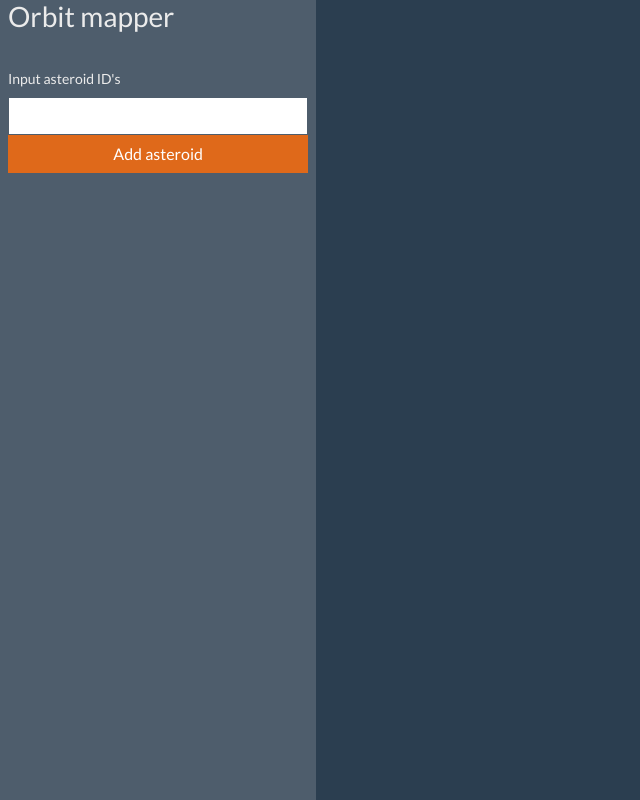
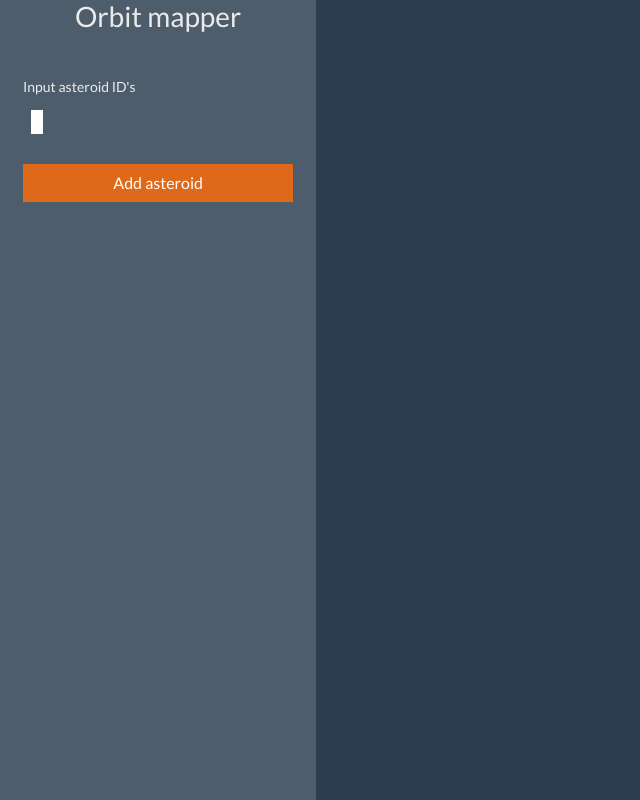
Before and after one commit to MichaelVerdegaal/InfluenceOrbitMapper, a Flask app: page / in a window 1280 px wide. Shown: the whole page, without its empty margins (0-640 px from the left). Run offline with Flask 2, Linux system fonts and the light colour scheme; style sheets or scripts are compiled from the project's sources; parts of the project's set-up code (start-up, migrations or seed data) failed here and were passed over; some libraries are stand-ins or nearby versions.

Commit message:
Switch to pillbox as asteroid selector

```diff
--- a/viewer/frontend/static/js/asteroid.js
+++ b/viewer/frontend/static/js/asteroid.js
@@ -3,16 +3,21 @@
      * Retrieves an asteroid
      * @param {String} urlBase - endpoint to send request to
      */
-    let asteroidID = document.querySelector('#asteroidIdInput').value;
-    let requestUrl = urlBase.slice(0, -1) + asteroidID;
+    let asteroidIDInputData = $('#asteroidIdInput').select2('data');
+    let asteroidIDList = [];
+    for (let selection of asteroidIDInputData) {
+        let asteroidID = selection.text;
+        asteroidIDList.push(parseInt(asteroidID))
+    }
+    console.log(asteroidIDInputData);
 
-    fetch(requestUrl)
+    postRequest(urlBase, {asteroid_id_list: asteroidIDList})
         .then(isOk)
         .then(data => {
             document.querySelector('#filler').textContent = JSON.stringify(data);
         })
         .catch(error => {
             console.log(error);
-            alert("Rock not found");
+            alert("Rocks not found");
         });
 }
--- a/viewer/frontend/static/sass/components/sidebar.sass
+++ b/viewer/frontend/static/sass/components/sidebar.sass
@@ -2,4 +2,19 @@
   padding-left: 0
 
   #sidebarTitle
-    align-content: center
+    text-align: center
+
+
+.sidebarInput
+  width: 100%
+
+
+.sidebarBtn
+  width: 100%
+  margin-top: 0.5rem
+  margin-bottom: 0.5rem
+
+
+.sidebarInputGroup
+  margin-top: 0.5rem
+  margin-bottom: 1rem
--- a/viewer/frontend/templates/base.html
+++ b/viewer/frontend/templates/base.html
@@ -9,11 +9,24 @@
     <meta name="theme-color" content="#fa9a00"/>
     {#  TODO: get a favicon  #}
     {#    <link rel="icon" href="{{ url_for('static', filename='images/brand-logo-favicon.png') }}">#}
+
+    <!-- Bootstrap 5 + Bootswatch theme-->
     <link rel="stylesheet" href="https://cdn.jsdelivr.net/npm/bootswatch@4.5.2/dist/superhero/bootstrap.min.css"
           integrity="sha384-HnTY+mLT0stQlOwD3wcAzSVAZbrBp141qwfR4WfTqVQKSgmcgzk+oP0ieIyrxiFO" crossorigin="anonymous">
     <script src="https://cdn.jsdelivr.net/npm/bootstrap@5.0.2/dist/js/bootstrap.bundle.min.js"
             integrity="sha384-MrcW6ZMFYlzcLA8Nl+NtUVF0sA7MsXsP1UyJoMp4YLEuNSfAP+JcXn/tWtIaxVXM"
             crossorigin="anonymous"></script>
+    <!-- JQuery -->
+    <script src="https://code.jquery.com/jquery-3.6.0.slim.min.js"
+            integrity="sha256-u7e5khyithlIdTpu22PHhENmPcRdFiHRjhAuHcs05RI=" crossorigin="anonymous"></script>
+
+    <!-- Select2 BS5. Ref: https://github.com/apalfrey/select2-bootstrap-5-theme -->
+    <link rel="stylesheet" href="https://cdn.jsdelivr.net/npm/select2@4.0.13/dist/css/select2.min.css"/>
+    <script src="https://cdn.jsdelivr.net/npm/select2@4.0.13/dist/js/select2.full.min.js"></script>
+    <link rel="stylesheet"
+          href="https://cdn.jsdelivr.net/npm/select2-bootstrap-5-theme@1.1.1/dist/select2-bootstrap-5-theme.min.css"/>
+
+
     <link href="{{ url_for('static', filename='css/main.css') }}" rel="stylesheet">
     <script src="{{ url_for('static', filename='js/utilities.js') }}"></script>
 </head>
--- a/viewer/frontend/templates/main_viewer.html
+++ b/viewer/frontend/templates/main_viewer.html
@@ -8,16 +8,18 @@
         <div class="row flex-nowrap">
             <div class="col-auto col-md-3 col-xl-3 px-sm-2 px-0 bg-dark">
                 <div class="d-flex flex-column min-vh-100">
+                    <!-- Starting from here, enter sidebar content -->
                     <h3 id="sidebarTitle">Orbit mapper</h3>
                     <br>
 
-                    <form>
+                    <div class="container-fluid sidebarInputGroup">
                         <label for="asteroidIdInput" class="form-label">Input asteroid ID's</label>
-                        <input type="text" id="asteroidIdInput" class="form-control">
-                        <button class="btn btn-primary" type="button" id="addAsteroidBtn" style="width: 100%">
+                        <select class="js-example-basic-multiple sidebarInput" id="asteroidIdInput"
+                                multiple="multiple"></select>
+                        <button class="btn btn-primary sidebarBtn" type="button" id="addAsteroidBtn">
                             Add asteroid
                         </button>
-                    </form>
+                    </div>
 
 
                 </div>
@@ -25,6 +27,7 @@
 
 
             <div class="col py-3" id="content-container">
+                <!-- Starting from here, enter content -->
                 <p id="filler"></p>
             </div>
         </div>
@@ -32,9 +35,17 @@
 
     <script>
         document.querySelector('#addAsteroidBtn').addEventListener("click", (e) => {
-            let urlBase = "{{ url_for('get_asteroid', asteroid_id=1) }}";
+            let urlBase = "{{ url_for('get_asteroids') }}";
             asteroidGet(urlBase);
         });
+
+        $("#asteroidIdInput").select2({
+            theme: "bootstrap-5",
+            containerCssClass: "select2--small", // For Select2 v4.0
+            width: 'resolve',
+            tags: true,
+            tokenSeparators: [',', ' ']
+        })
     </script>
 
 {% endblock %}
--- a/viewer/main.py
+++ b/viewer/main.py
@@ -1,13 +1,13 @@
 import json
 
-from flask import render_template, abort
+from flask import render_template, abort, request
 from jinja2 import TemplateNotFound
 
 from modules.asteroids import get_roid, load_roids
 from modules.orbits import full_position, position_at_adalia_day, get_current_adalia_day
 from viewer import create_app
 
-asteroids = load_roids('asteroids_20210917.json')
+asteroids_df = load_roids('asteroids_20210917.json')
 app = create_app()  # Flask app set up like this to enable easy hosting
 
 
@@ -19,15 +19,17 @@
         abort(404)
 
 
-@app.route('/ajax/asteroid/<int:asteroid_id>')
-def get_asteroid(asteroid_id):
+@app.route('/ajax/asteroid', methods=['POST'])
+def get_asteroids():
     """
-    AJAX endpoint to retrieve an asteroid
-    :param asteroid_id: asteroid id
-    :return: asteroid as dict, status code
+    AJAX endpoint to retrieve a list of asteroids
+    :return: asteroids as dict, status code
     """
-    asteroid = get_roid(asteroids, asteroid_id)
-    return json.dumps(asteroid), 200
+    data = request.json
+    asteroid_id_list = data['asteroid_id_list']
+    asteroids = [get_roid(asteroids_df, asteroid_id) for asteroid_id in asteroid_id_list]
+    c = [a['baseName'] for a in asteroids]
+    return json.dumps(c), 200
 
 
 @app.route('/ajax/asteroid/orbit/<int:asteroid_id>')
@@ -37,7 +39,7 @@
     :param asteroid_id: asteroid id
     :return: asteroid orbit as nested list, status code
     """
-    asteroid = get_roid(asteroids, asteroid_id)
+    asteroid = get_roid(asteroids_df, asteroid_id)
     orbit = full_position(asteroid)
     orbit = [list(pos) for pos in orbit]
     return json.dumps(orbit), 200
@@ -50,7 +52,7 @@
     :param asteroid_id: asteroid id
     :return: asteroid location as list, status code
     """
-    asteroid = get_roid(asteroids, asteroid_id)
+    asteroid = get_roid(asteroids_df, asteroid_id)
     curr_aday = get_current_adalia_day()
     pos = position_at_adalia_day(asteroid, curr_aday)
     return json.dumps(list(pos)), 200
```
Also changed, not shown: viewer/frontend/static/js/utilities.js (line endings or trailing spaces).
